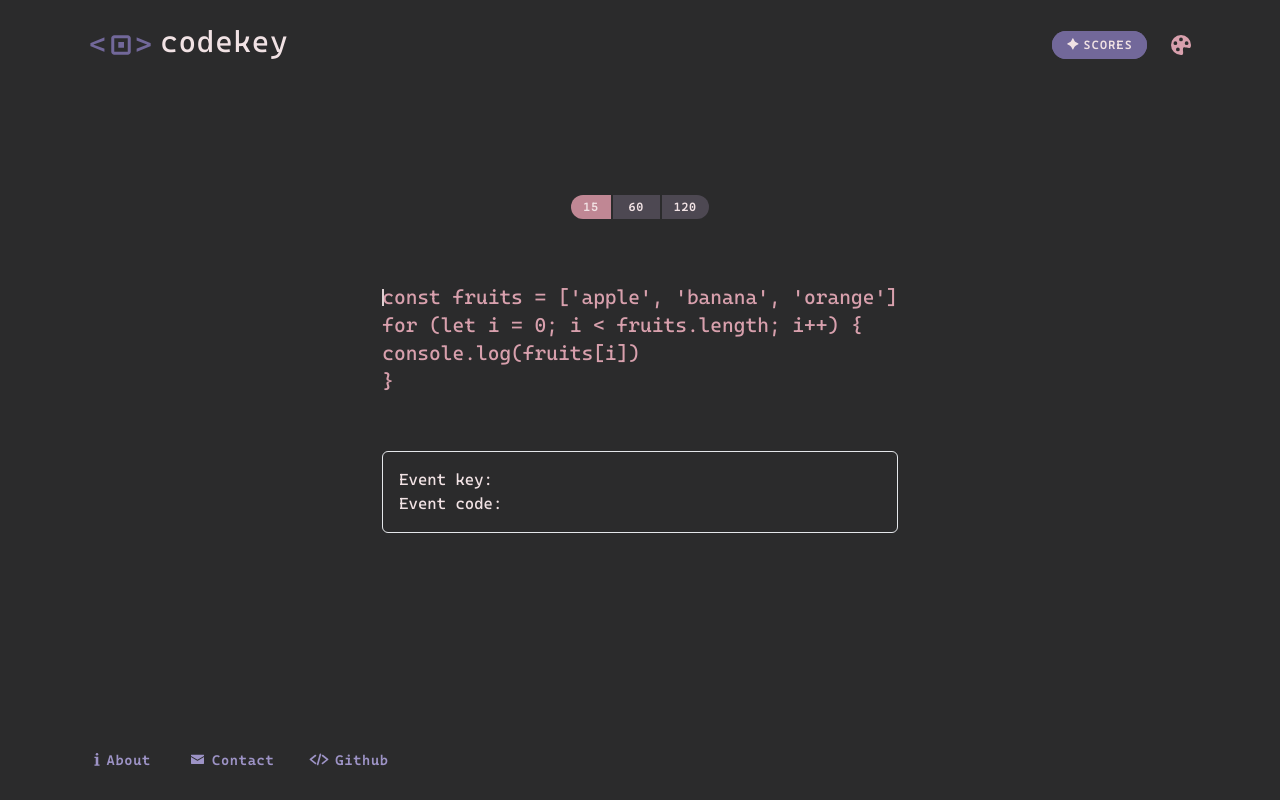
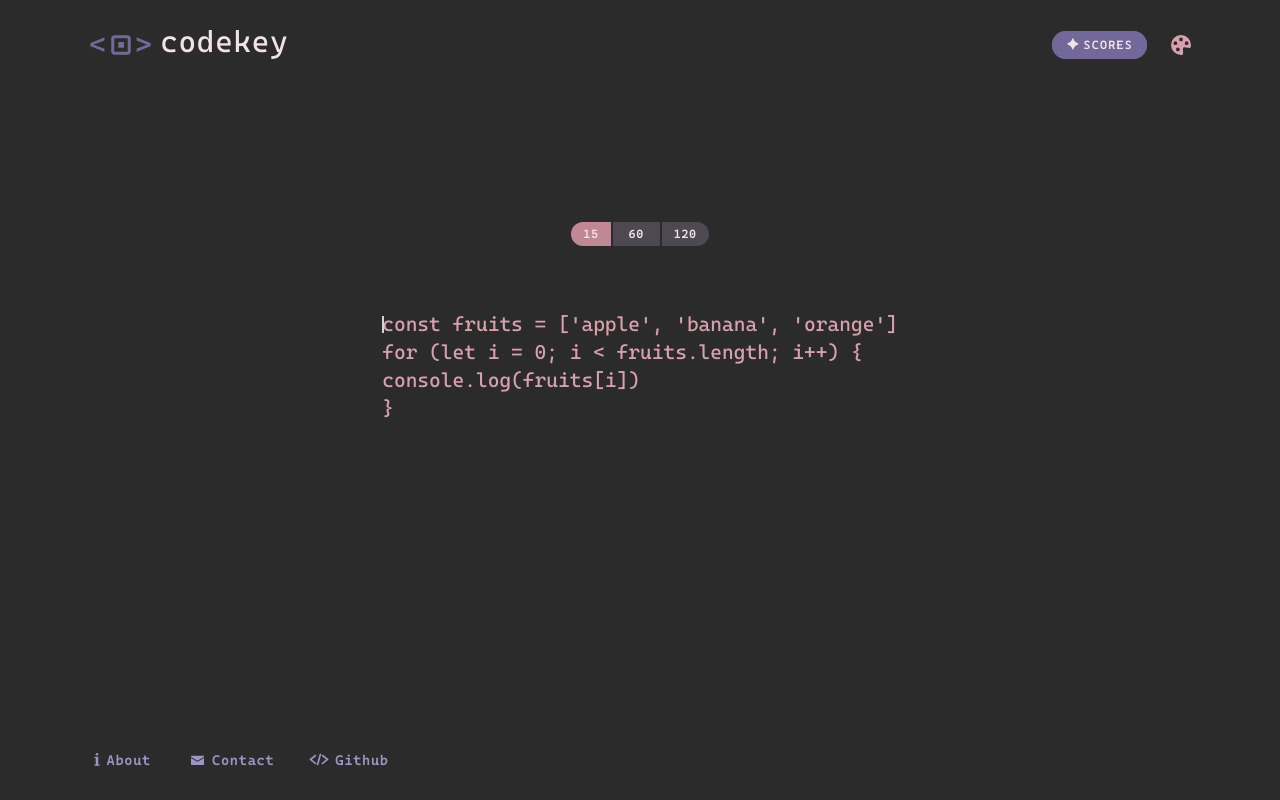
Before and after one commit to nutaptap/codekey, a React (Vite) app in the folder frontend/: page / in a window 1280 px wide. Built offline with nearby package versions, Linux system fonts and the light colour scheme; no server answers.

Commit message:
Removed debug elements

```diff
--- a/frontend/src/components/TypingTest.tsx
+++ b/frontend/src/components/TypingTest.tsx
@@ -21,9 +21,6 @@ export function TypingTest() {
   const [mistakes, setMistakes] = useState(0)
   const [start, setStart] = useState(false)
 
-  /* TESTING */
-  const [ekey, setEkey] = useState('')
-  const [ecode, setEcode] = useState('')
 
   function isCorrect(arrayIndex: number, charIndex: number) {
     const charOne = originalCode[arrayIndex]?.[charIndex]
@@ -149,30 +146,20 @@ export function TypingTest() {
 
           if (e.key === '{') {
             setTypedCode((prevTypedCode) => {
-              setEcode(e.code)
-              setEkey(e.key)
-              console.log("KEY '{' WAS PRESSED")
               const updatedTypedCode = [...prevTypedCode];
               updatedTypedCode[currentLine] += '{';
               return updatedTypedCode;
             });
           } else if (e.key === '}') {
             setTypedCode((prevTypedCode) => {
-              setEcode(e.code)
-              setEkey(e.key)
-              console.log("KEY '}' WAS PRESSED")
               const updatedTypedCode = [...prevTypedCode];
               updatedTypedCode[currentLine] += '}';
               return updatedTypedCode;
             });
           }
         } else {
-          setEcode(e.code)
-          setEkey(e.key)
           setTypedCode((prevTypedCode) => {
             const updatedTypedCode = [...prevTypedCode]
-            console.log("event.key = " + e.key)
-            console.log("event.code = " + e.code)
             updatedTypedCode[currentLine] += e.key
             return updatedTypedCode
           })
@@ -313,12 +300,6 @@ export function TypingTest() {
           to reset
         </div>
       )}
-
-      {/* TESTING */}
-      <div className="border p-4 rounded-md mt-4">
-        <span className="flex items-center"> <p className="mr-4">Event key:</p> <p className="text-xl"> {ekey} </p> </span>
-        <span className="flex items-center"> <p className="mr-4">Event code:</p> <p className="text-xl"> {ecode} </p> </span>
-      </div>
     </main>
   )
 }
```
